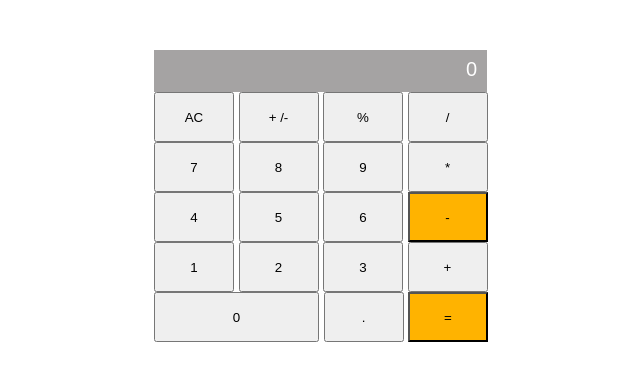
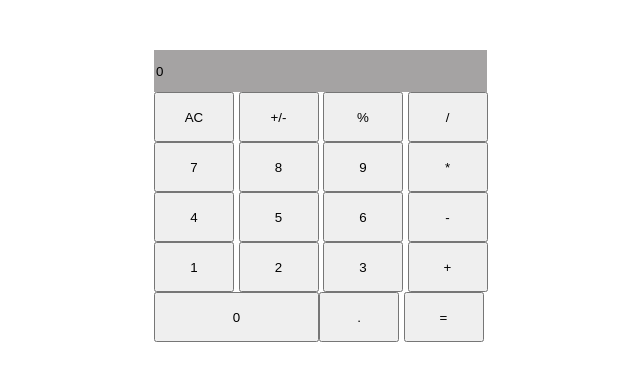
Before and after one commit to gabrielcoder247/math-magicians, a React (Create React App) app: page / in a window 1280 px wide. Shown: the top 380 px of the page, without its empty margins (358-998 px from the left). Built offline with nearby package versions, Linux system fonts and the light colour scheme.

Commit message:
Add logic folder and copy codes in the files

```diff
--- a/src/App.js
+++ b/src/App.js
@@ -1,12 +1,12 @@
 import React from 'react';
-import CalculatorUI from './components/Calculator';
+import Calculator from './components/Calculator';
 
 // eslint-disable-next-line react/prefer-stateless-function
 class App extends React.Component {
   render() {
     return (
       <div className="App">
-        <CalculatorUI />
+        <Calculator />
       </div>
     );
   }
--- a/src/components/Calculator.js
+++ b/src/components/Calculator.js
@@ -1,400 +1,111 @@
 import React from 'react';
 import './Calculator.css';
+import calculate from '../logic/calculate';
 
-// eslint-disable-next-line react/prefer-stateless-function
-class CalculatorUI extends React.Component {
-  render() {
-    return (
-      <div id="keyboard">
-        <input
-          type="text"
-          id="display"
-          placeholder="0"
-        />
-        <br />
-        <button type="button">
-          {' '}
-          { ' ' }
-          AC
-          {' '}
-          { ' ' }
-          {' '}
+class Calculator extends React.Component {
+  constructor(props) {
+    super(props);
+    this.state = {
+      obj: {
+        total: null,
+        next: null,
+        operation: null,
+      },
+    };
+    this.storeObj = this.storeObj.bind(this);
+  }
+  /* eslint-disable*/
+    storeObj(e) {
+        let newObj = calculate(this.state.obj, e.target.value);
+        this.setState({
+            obj: newObj,
+        });
+    }
 
-        </button>
-        {' '}
-        { ' ' }
-        {' '}
-        { ' ' }
-        {' '}
-        { ' ' }
-        {' '}
-        <button type="button">
-          {' '}
-          { ' ' }
-          {' '}
-          { ' ' }
-          {' '}
-          { ' ' }
-          {' '}
-          +
-          /-
-        </button>
-        {' '}
-        { ' ' }
-        {' '}
-        <button type="button">
-          {' '}
-          { ' ' }
-          {' '}
-          { ' ' }
-          {' '}
-          { ' ' }
-          {' '}
-          %
-          {' '}
-          { ' ' }
-          {' '}
-
-        </button>
-        {' '}
-        { ' ' }
-        {' '}
-        { ' ' }
-        {' '}
-        { ' ' }
-        {' '}
-        <button
-          type="button"
-          className="operators"
-        >
-          {' '}
-          { ' ' }
-          /
-          {' '}
-          { ' ' }
-          {' '}
-
-        </button>
-        {' '}
-        { ' ' }
-        {' '}
-        <button type="button">
-          {' '}
-          { ' ' }
-          {' '}
-          { ' ' }
-          7
-          {' '}
-          { ' ' }
-          {' '}
-          { ' ' }
-          {' '}
-          { ' ' }
-
-        </button>
-        {' '}
-        { ' ' }
-        {' '}
-        { ' ' }
-        {' '}
-        { ' ' }
-        {' '}
-        <button type="button">
-          {' '}
-          { ' ' }
-          {' '}
-          { ' ' }
-          8
-          {' '}
-          { ' ' }
-          {' '}
-          { ' ' }
-          {' '}
-          { ' ' }
-
-        </button>
-        {' '}
-        { ' ' }
-        {' '}
-        { ' ' }
-        {' '}
-        { ' ' }
-        {' '}
-        <button type="button">
-          {' '}
-          { ' ' }
-          {' '}
-          { ' ' }
-          9
-          {' '}
-          { ' ' }
-          {' '}
-          { ' ' }
-          {' '}
-          { ' ' }
-
-        </button>
-        {' '}
-        { ' ' }
-        {' '}
-        { ' ' }
-        {' '}
-        { ' ' }
-        {' '}
-        <button
-          type="button"
-          className="operators"
-        >
-          {' '}
-          { ' ' }
-          {' '}
-          { ' ' }
-          {' '}
-          *
-          {' '}
-          { ' ' }
-          {' '}
-
-        </button>
-        {' '}
-        { ' ' }
-        {' '}
-        { ' ' }
-        {' '}
-        { ' ' }
-        {' '}
-        <button type="button">
-          {' '}
-          { ' ' }
-          {' '}
-          { ' ' }
-          4
-          {' '}
-          { ' ' }
-          {' '}
-          { ' ' }
-          {' '}
-          { ' ' }
-
-        </button>
-        {' '}
-        { ' ' }
-        {' '}
-        { ' ' }
-        {' '}
-        { ' ' }
-        {' '}
-        <button type="button">
-          {' '}
-          { ' ' }
-          {' '}
-          { ' ' }
-          5
-          {' '}
-          { ' ' }
-          {' '}
-          { ' ' }
-          {' '}
-          { ' ' }
-
-        </button>
-        {' '}
-        { ' ' }
-        {' '}
-        { ' ' }
-        {' '}
-        { ' ' }
-        {' '}
-        <button type="button">
-          {' '}
-          { ' ' }
-          {' '}
-          { ' ' }
-          6
-          {' '}
-          { ' ' }
-          {' '}
-          { ' ' }
-          {' '}
-          { ' ' }
-
-        </button>
-        {' '}
-        { ' ' }
-        {' '}
-        { ' ' }
-        {' '}
-        { ' ' }
-        {' '}
-        <button
-          type="button"
-          className="operator"
-        >
-          {' '}
-          { ' ' }
-          {' '}
-          { ' ' }
-          {' '}
-          -
-          {' '}
-          { ' ' }
-          {' '}
-
-        </button>
-        {' '}
-        { ' ' }
-        {' '}
-        { ' ' }
-        {' '}
-        { ' ' }
-        {' '}
-        <button type="button">
-          {' '}
-          { ' ' }
-          {' '}
-          { ' ' }
-          1
-          {' '}
-          { ' ' }
-          {' '}
-          { ' ' }
-          {' '}
-          { ' ' }
-
-        </button>
-        {' '}
-        { ' ' }
-        {' '}
-        { ' ' }
-        {' '}
-        { ' ' }
-        {' '}
-        <button type="button">
-          {' '}
-          { ' ' }
-          {' '}
-          { ' ' }
-          2
-          {' '}
-          { ' ' }
-          {' '}
-          { ' ' }
-          {' '}
-          { ' ' }
-
-        </button>
-        {' '}
-        { ' ' }
-        {' '}
-        { ' ' }
-        {' '}
-        { ' ' }
-        {' '}
-        <button type="button">
-          {' '}
-          { ' ' }
-          {' '}
-          { ' ' }
-          3
-          {' '}
-          { ' ' }
-          {' '}
-          { ' ' }
-          {' '}
-          { ' ' }
-
-        </button>
-        {' '}
-        { ' ' }
-        {' '}
-        { ' ' }
-        {' '}
-        { ' ' }
-        {' '}
-        <button
-          type="button"
-          className="operators"
-        >
-          {' '}
-          { ' ' }
-          {' '}
-          { ' ' }
-          {' '}
-          +
-          {' '}
-          { ' ' }
-          {' '}
-
-        </button>
-        {' '}
-        { ' ' }
-        {' '}
-        { ' ' }
-        {' '}
-        { ' ' }
-        {' '}
-        <button
-          type="button"
-          id="zero"
-        >
-          {' '}
-          { ' ' }
-          0
-          {' '}
-          { ' ' }
-          {' '}
-          { ' ' }
-          {' '}
-
-        </button>
-        {' '}
-        { ' ' }
-        {' '}
-        { ' ' }
-        {' '}
-        { ' ' }
-        {' '}
-        <button type="button">
-          {' '}
-          { ' ' }
-          {' '}
-          { ' ' }
-          .
-          {' '}
-          { ' ' }
-          {' '}
-          { ' ' }
-          {' '}
-          { ' ' }
-
-        </button>
-        {' '}
-        { ' ' }
-        {' '}
-        { ' ' }
-        {' '}
-        { ' ' }
-        {' '}
-        <button
-          type="button"
-          className="operator"
-        >
-          {' '}
-          =
-          { ' ' }
-          {' '}
-          { ' ' }
-          {' '}
-
-        </button>
-        {' '}
-        { ' ' }
-        {' '}
-        { ' ' }
-
-      </div>
-    );
-  }
+    render() {
+        return ( <
+            div id = "keyboard" >
+            <
+            input type = "text"
+            id = "display"
+            value = { this.state.obj.next ? this.state.obj.next : this.state.obj.total ? this.state.obj.total : 0 }
+            /> <
+            br / >
+            <
+            Button value = "AC"
+            storeFunc = { this.storeObj }
+            /> <
+            Button value = "+/-"
+            storeFunc = { this.storeObj }
+            /> <
+            Button value = "%"
+            storeFunc = { this.storeObj }
+            /> <
+            Button value = "/"
+            storeFunc = { this.storeObj }
+            className = "operators" / >
+            <
+            Button value = "7"
+            storeFunc = { this.storeObj }
+            /> <
+            Button value = "8"
+            storeFunc = { this.storeObj }
+            /> <
+            Button value = "9"
+            storeFunc = { this.storeObj }
+            /> <
+            Button value = "*"
+            storeFunc = { this.storeObj }
+            className = "operators" / >
+            <
+            Button value = "4"
+            storeFunc = { this.storeObj }
+            /> <
+            Button value = "5"
+            storeFunc = { this.storeObj }
+            /> <
+            Button value = "6"
+            storeFunc = { this.storeObj }
+            /> <
+            Button value = "-"
+            storeFunc = { this.storeObj }
+            className = "operators" / >
+            <
+            Button value = "1"
+            storeFunc = { this.storeObj }
+            /> <
+            Button value = "2"
+            storeFunc = { this.storeObj }
+            /> <
+            Button value = "3"
+            storeFunc = { this.storeObj }
+            /> <
+            Button value = "+"
+            storeFunc = { this.storeObj }
+            className = "operators" / >
+            <
+            Button value = "0"
+            storeFunc = { this.storeObj }
+            id = "zero" / >
+            <
+            Button value = "."
+            storeFunc = { this.storeObj }
+            /> <
+            Button value = "="
+            storeFunc = { this.storeObj }
+            className = "operators" / >
+            <
+            /div>
+        );
+    }
 }
 
-export default CalculatorUI;
+function Button(props) {
+    return <button type = "button"
+    onClick = { props.storeFunc }
+    value = { props.value }
+    className = { props.className }
+    id = { props.id } > { props.value } < /button>
+}
+/* eslint-enable */
+export default Calculator;
--- /dev/null
+++ b/src/logic/calculate.js
@@ -0,0 +1,129 @@
+import operate from './operate';
+
+function isNumber(item) {
+  return !!item.match(/[0-9]+/);
+}
+
+/**
+ * Given a button name and a calculator data object, return an updated
+ * calculator data object.
+ *
+ * Calculator data object contains:
+ *   total:s      the running total
+ *   next:String       the next number to be operated on with the total
+ *   operation:String  +, -, etc.
+ */
+export default function calculate(obj, buttonName) {
+  if (buttonName === 'AC') {
+    return {
+      total: null,
+      next: null,
+      operation: null,
+    };
+  }
+
+  if (isNumber(buttonName)) {
+    if (buttonName === '0' && obj.next === '0') {
+      return {};
+    }
+    // If there is an operation, update next
+    if (obj.operation) {
+      if (obj.next) {
+        return { ...obj, next: obj.next + buttonName };
+      }
+      return { ...obj, next: buttonName };
+    }
+    // If there is no operation, update next and clear the value
+    if (obj.next) {
+      return {
+        next: obj.next + buttonName,
+        total: null,
+      };
+    }
+    return {
+      next: buttonName,
+      total: null,
+    };
+  }
+
+  if (buttonName === '.') {
+    if (obj.next) {
+      if (obj.next.includes('.')) {
+        return { ...obj };
+      }
+      return { ...obj, next: `${obj.next}.` };
+    }
+    if (obj.operation) {
+      return { next: '0.' };
+    }
+    if (obj.total) {
+      if (obj.total.includes('.')) {
+        return {};
+      }
+      return { total: `${obj.total}.` };
+    }
+    return { total: '0.' };
+  }
+
+  if (buttonName === '=') {
+    if (obj.next && obj.operation) {
+      return {
+        total: operate(obj.total, obj.next, obj.operation),
+        next: null,
+        operation: null,
+      };
+    }
+    // '=' with no operation, nothing to do
+    return {};
+  }
+
+  if (buttonName === '+/-') {
+    if (obj.next) {
+      return { ...obj, next: (-1 * parseFloat(obj.next)).toString() };
+    }
+    if (obj.total) {
+      return { ...obj, total: (-1 * parseFloat(obj.total)).toString() };
+    }
+    return {};
+  }
+
+  // Button must be an operation
+
+  // When the user presses an operation button without having entered
+  // a number first, do nothing.
+  // if (!obj.next && !obj.total) {
+  //   return {};
+  // }
+
+  // User pressed an operation after pressing '='
+  if (!obj.next && obj.total && !obj.operation) {
+    return { ...obj, operation: buttonName };
+  }
+
+  // User pressed an operation button and there is an existing operation
+  if (obj.operation) {
+    if (obj.total && !obj.next) {
+      return { ...obj, operation: buttonName };
+    }
+
+    return {
+      total: operate(obj.total, obj.next, obj.operation),
+      next: null,
+      operation: buttonName,
+    };
+  }
+
+  // no operation yet, but the user typed one
+
+  // The user hasn't typed a number yet, just save the operation
+  if (!obj.next) {
+    return { operation: buttonName };
+  }
+
+  // save the operation and shift 'next' into 'total'
+  return {
+    total: obj.next,
+    next: null,
+    operation: buttonName,
+  };
+}
--- /dev/null
+++ b/src/logic/operate.js
@@ -0,0 +1,15 @@
+export default function operate(first, second, operator) {
+  if (operator === '+') {
+    return (parseFloat(first) + parseFloat(second)).toString();
+  }
+  if (operator === '-') {
+    return (parseFloat(first) - parseFloat(second)).toString();
+  }
+  if (operator === '*') {
+    return (parseFloat(first) * parseFloat(second)).toString();
+  }
+  if (operator === '/') {
+    return (parseFloat(first) / parseFloat(second)).toString();
+  }
+  return 0;
+}
```
Also changed, not shown: .eslintrc.json.
